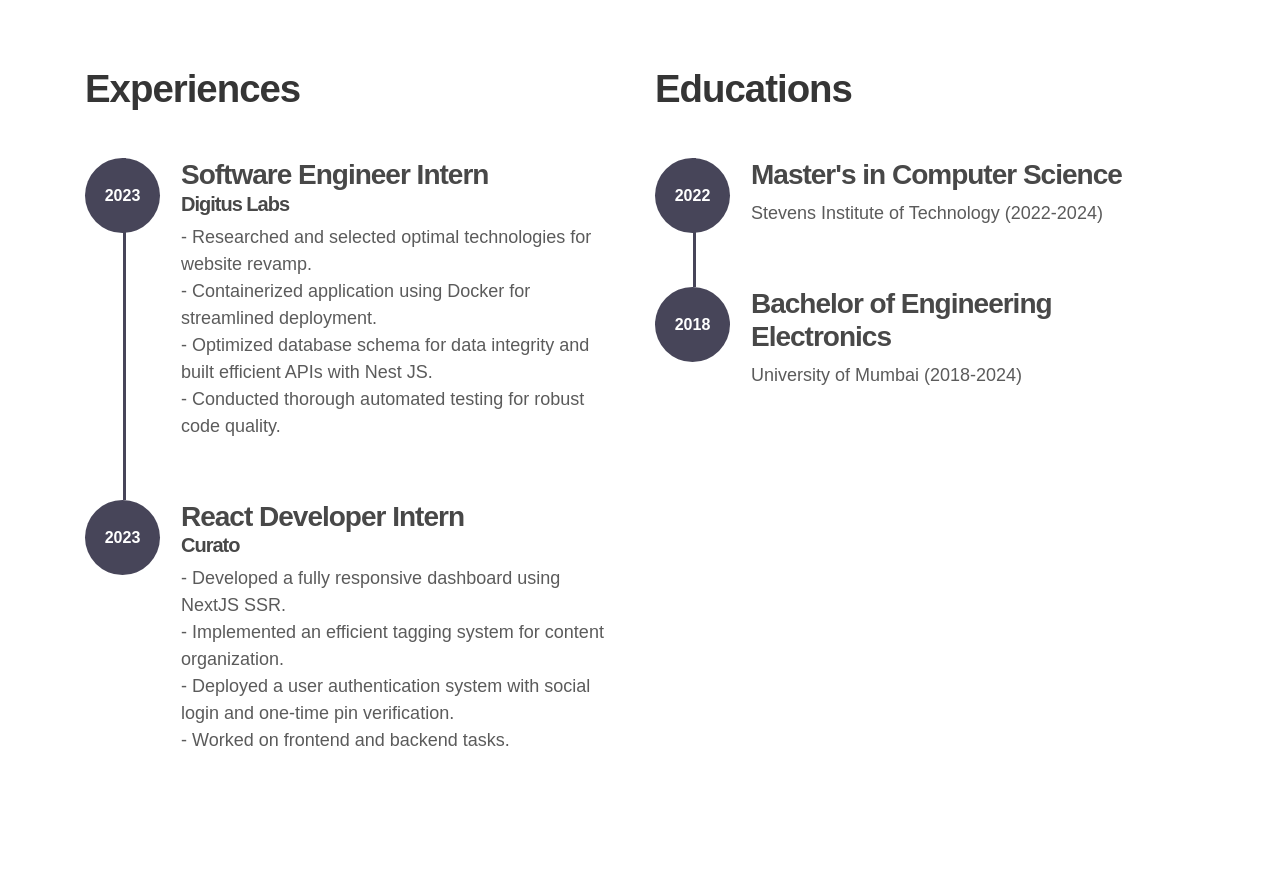
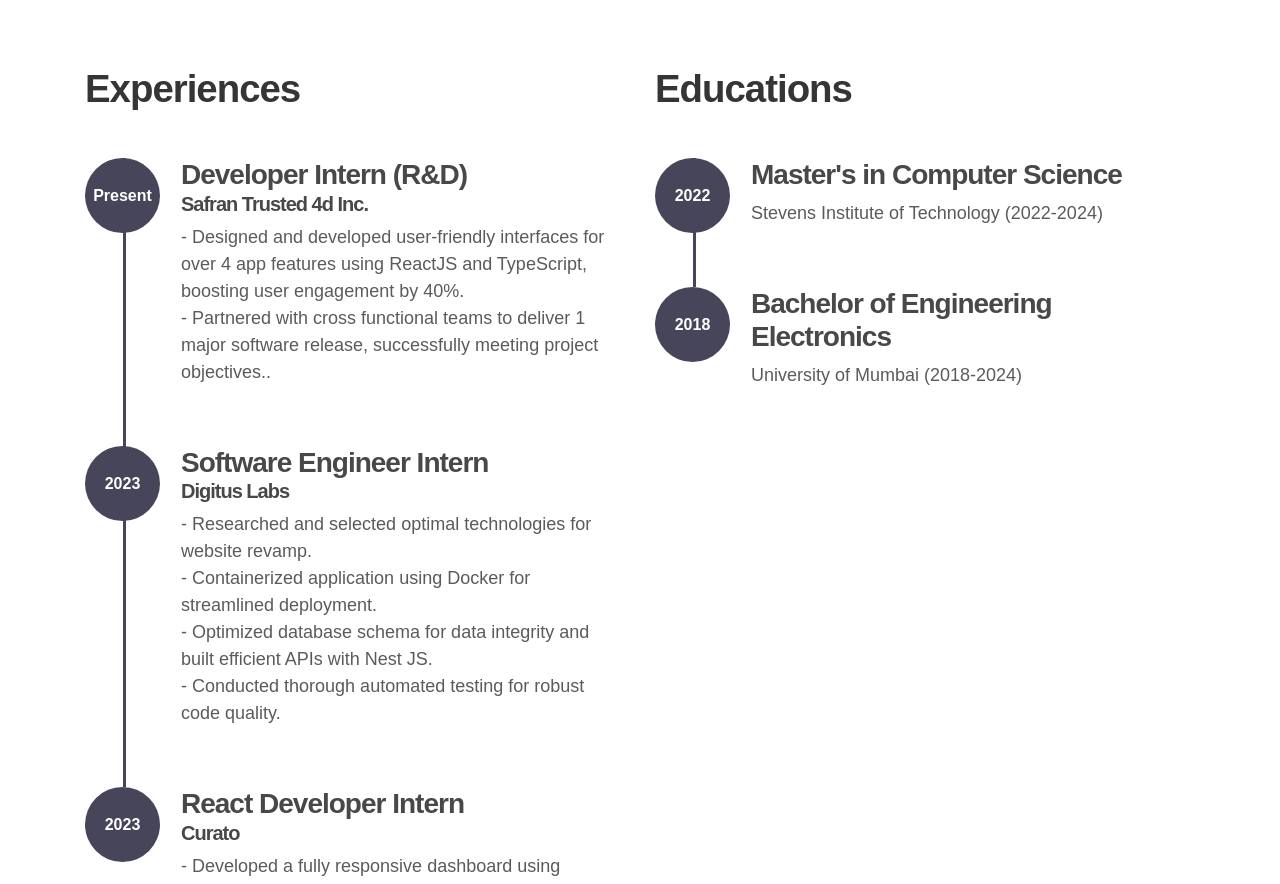
Before and after one commit to YashBharambay/My-Portfolio, a React (Create React App) app: page / in a window 1280 px wide. Shown: the part 3980-4864 px from the top of the page. Built offline with nearby package versions, Linux system fonts and the light colour scheme.

Commit message:
Updated Resume and Experience section

```diff
--- a/src/components/About.js
+++ b/src/components/About.js
@@ -40,7 +40,7 @@
 
               <div className="custom-btn-group mt-4">
                 <a
-                  href="https://drive.google.com/file/d/1aDWU-GTw7UkjxbvKlZbWh35sLrjDen5b/view?usp=sharing"
+                  href="https://drive.google.com/file/d/1oWn1rIA4zd4q5hSSGaG8HGTTqbIQz-Qw/view?usp=sharing"
                   className="btn mr-lg-2 custom-btn"
                   target="_blank"
                 >
--- a/src/components/Features.js
+++ b/src/components/Features.js
@@ -12,6 +12,24 @@
             <h2 className="mb-4">Experiences</h2>
 
             <div className="timeline">
+            <div className="timeline-wrapper">
+                <div className="timeline-yr">
+                  <span> Present</span>
+                </div>
+                <div className="timeline-info">
+                  <h3>
+                    <span>Developer Intern (R&D)</span>
+                    <br/>
+                    <h5>Safran Trusted 4d Inc.</h5>
+                  </h3>
+                  <p>
+                  - Designed and developed user-friendly interfaces for over 4 app features using ReactJS and TypeScript, boosting user engagement by 40%.
+                  <br/>
+                  - Partnered with cross functional teams to deliver 1 major software release, successfully meeting project objectives..
+                  <br/>
+                  </p>
+                </div>
+              </div>
               <div className="timeline-wrapper">
                 <div className="timeline-yr">
                   <span>2023</span>
```
